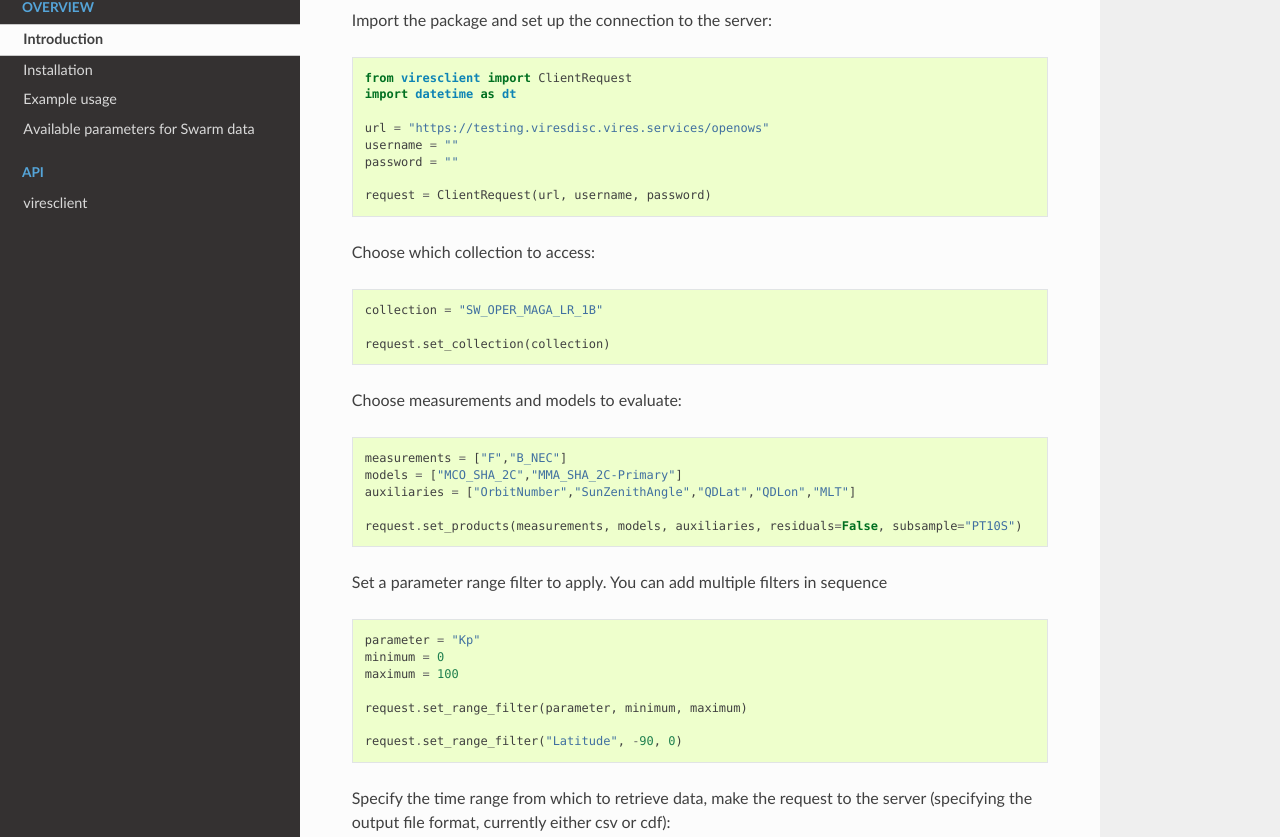
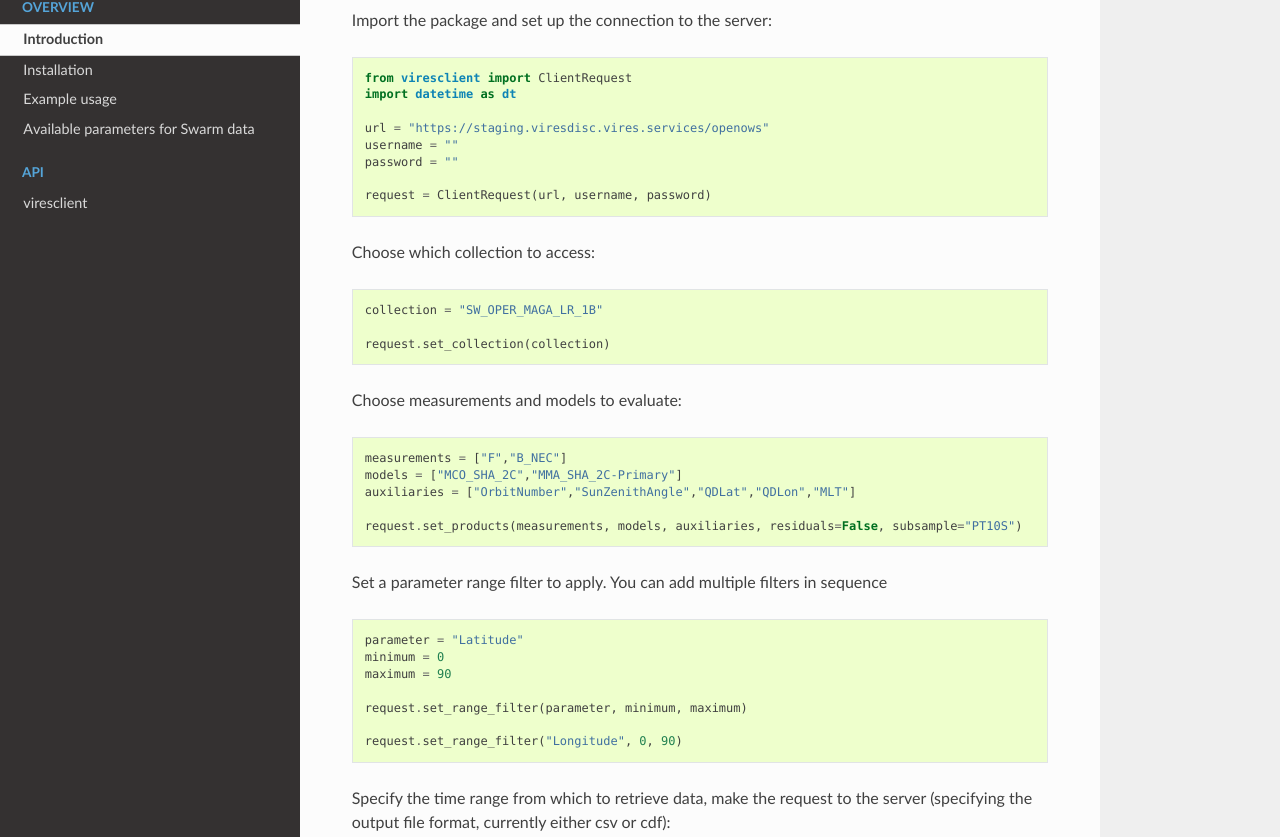
Before and after one commit to ESA-VirES/VirES-Python-Client, a Sphinx documentation site: the page built from docs/readme.rst, in a window 1280 px wide and 1400 px high, scrolled down 504 px. Shown: the part 139-976 px from the top of the window. Built offline with Sphinx 7.4.7 and the Read the Docs theme 2.0.0, drawn with Linux system fonts in a browser that asks for light colours; pages that are not in the unit, such as notebooks, are missing from menus.

Commit message:
Changed url from testing to staging

```diff
--- a/docs/readme.rst
+++ b/docs/readme.rst
@@ -27,7 +27,7 @@ Import the package and set up the connection to the server:
   from viresclient import ClientRequest
   import datetime as dt
 
-  url = "https://testing.viresdisc.vires.services/openows"
+  url = "https://staging.viresdisc.vires.services/openows"
   username = ""
   password = ""
 
@@ -55,13 +55,13 @@ Set a parameter range filter to apply. You can add multiple filters in sequence
 
 .. code-block:: python
 
-  parameter = "Kp"
+  parameter = "Latitude"
   minimum = 0
-  maximum = 100
+  maximum = 90
 
   request.set_range_filter(parameter, minimum, maximum)
 
-  request.set_range_filter("Latitude", -90, 0)
+  request.set_range_filter("Longitude", 0, 90)
 
 Specify the time range from which to retrieve data, make the request to the server (specifying the output file format, currently either csv or cdf):
 
```
Also changed, not shown: 1 other file.
